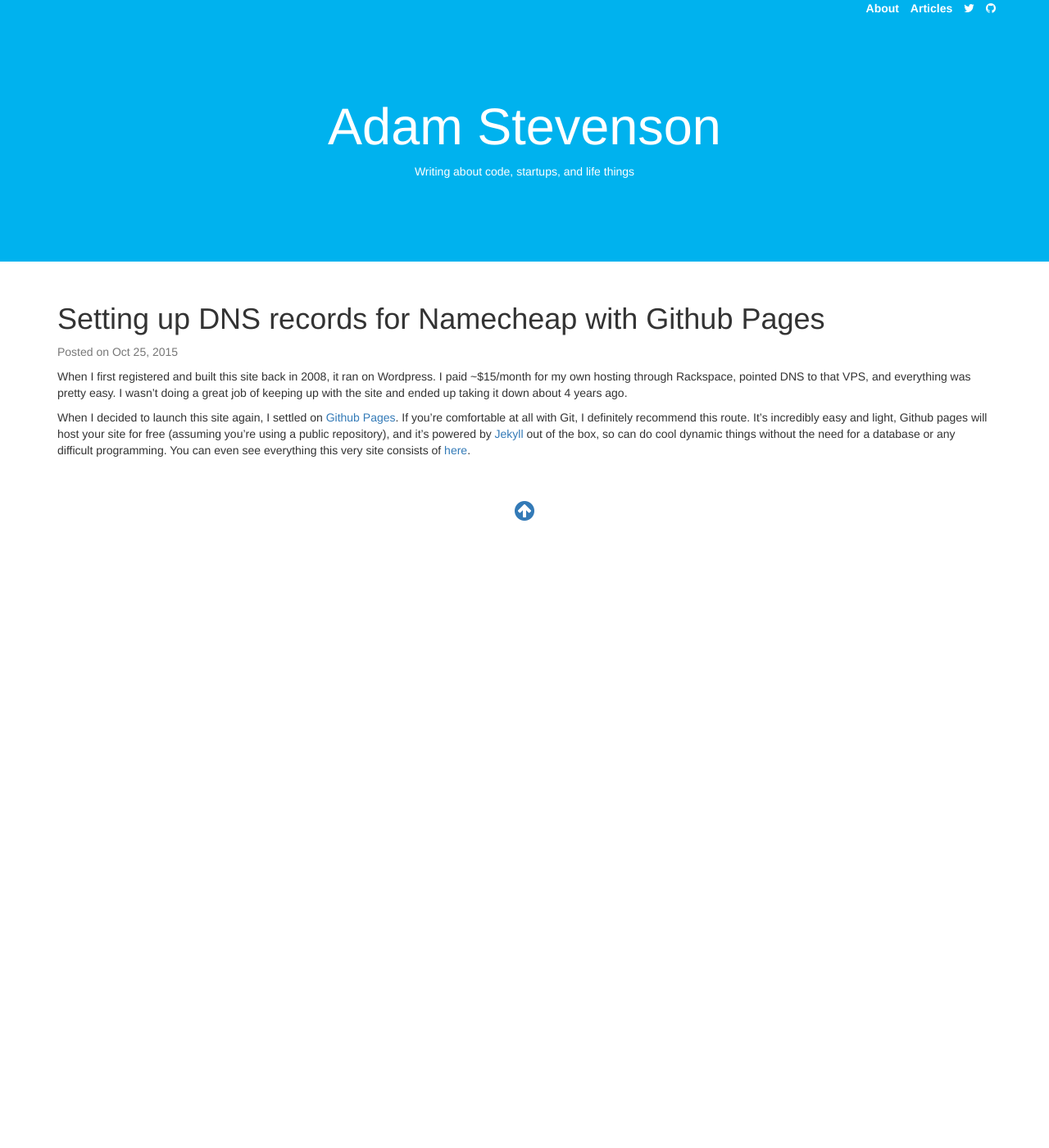
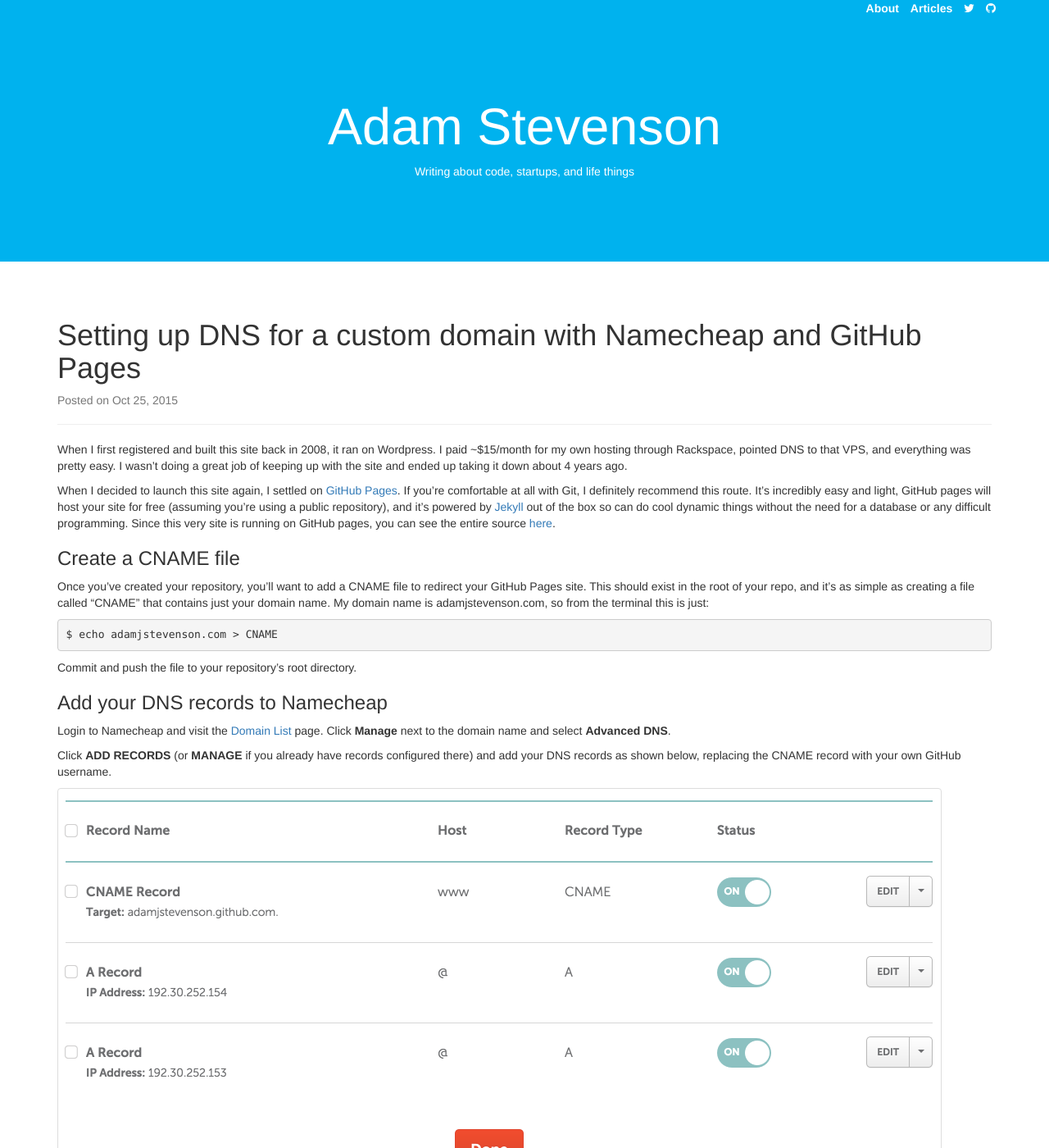
Before and after one commit to adamjstevenson/adamjstevenson.github.io, a Jekyll site: the page built from _posts/2015-10-25-setting-up-dns-records-for-namecheap-with-github-pages.md, in a window 1280 px wide and 1400 px high. Shown: the whole window at 82% size. Built offline with Jekyll 4.4.1, drawn with Linux system fonts in a browser that asks for light colours; nearby versions of some CDN libraries; Markdown is read by kramdown in place of the engine named in the settings; some of the changed text lies outside the part shown.

Commit message:
add first post and image directory

````diff
--- a/_layouts/post.html
+++ b/_layouts/post.html
@@ -3,8 +3,8 @@ layout: default
 ---
 <div class="post">
 
-  <header class="post-header">
-     <h1 class="post-title">{{ page.title }}</h1>
+  <header class="page-header">
+     <h1 class="post-title" id="title">{{ page.title }}</h1>
      <p class="text-muted">Posted on {{ page.date | date: "%b %-d, %Y" }}{% if page.author %} • {{ page.author }}{% endif %}{% if page.meta %} • {{ page.meta }}{% endif %}</p>
   </header>
 
@@ -13,7 +13,7 @@ layout: default
   </article>
 
   <div class="text-center topspace-lg">
-    <a href="#">
+    <a href="#title">
     <i class="fa fa-arrow-circle-up fa-2x"></i>
     </a>
   </div>
--- a/_posts/2015-10-25-setting-up-dns-records-for-namecheap-with-github-pages.md
+++ b/_posts/2015-10-25-setting-up-dns-records-for-namecheap-with-github-pages.md
@@ -1,9 +1,29 @@
 ---
 layout: post
-title: Setting up DNS records for Namecheap with Github Pages
+title: Setting up DNS for a custom domain with Namecheap and GitHub Pages
 category: tutorials
 ---
 
 When I first registered and built this site back in 2008, it ran on Wordpress. I paid ~$15/month for my own hosting through Rackspace, pointed DNS to that VPS, and everything was pretty easy. I wasn't doing a great job of keeping up with the site and ended up taking it down about 4 years ago.
 
-When I decided to launch this site again, I settled on [Github Pages](https://pages.github.com/). If you're comfortable at all with Git, I definitely recommend this route. It's incredibly easy and light, Github pages will host your site for free (assuming you're using a public repository), and it's powered by [Jekyll](http://jekyllrb.com/) out of the box, so can do cool dynamic things without the need for a database or any difficult programming. You can even see everything this very site consists of [here](https://github.com/adamjstevenson/adamjstevenson.github.io).
+When I decided to launch this site again, I settled on [GitHub Pages](https://pages.github.com/). If you're comfortable at all with Git, I definitely recommend this route. It's incredibly easy and light, GitHub pages will host your site for free (assuming you're using a public repository), and it's powered by [Jekyll](http://jekyllrb.com/) out of the box so can do cool dynamic things without the need for a database or any difficult programming. Since this very site is running on GitHub pages, you can see the entire source [here](https://github.com/adamjstevenson/adamjstevenson.github.io).
+
+
+### Create a CNAME file
+Once you've created your repository, you'll want to add a CNAME file to redirect your GitHub Pages site. This should exist in the root of your repo, and it's as simple as creating a file called "CNAME" that contains just your domain name. My domain name is adamjstevenson.com, so from the terminal this is just:
+
+```
+$ echo adamjstevenson.com > CNAME
+```
+
+Commit and push the file to your repository's root directory.
+
+### Add your DNS records to Namecheap
+Login to Namecheap and visit the [Domain List](https://ap.www.namecheap.com/Domains/DomainList) page. Click **Manage** next to the domain name and select **Advanced DNS**.
+
+Click **ADD RECORDS** (or **MANAGE** if you already have records configured there) and add your DNS records as shown below, replacing the CNAME record with your own GitHub username.
+
+<img src="/images/dns-settings.png" class="img-responsive img-thumbnail">
+
+### Wait for DNS propagation
+Kick back and wait for your change to be reflected; it could take up to 24 hours before your custom domain points to your GitHub repo. You'll pay about $12 per year for your custom domain and creating dynamic blog content is as easy as [writing some Markdown](https://daringfireball.net/projects/markdown/).
````
Also changed, not shown: images/dns-settings.png (added).
